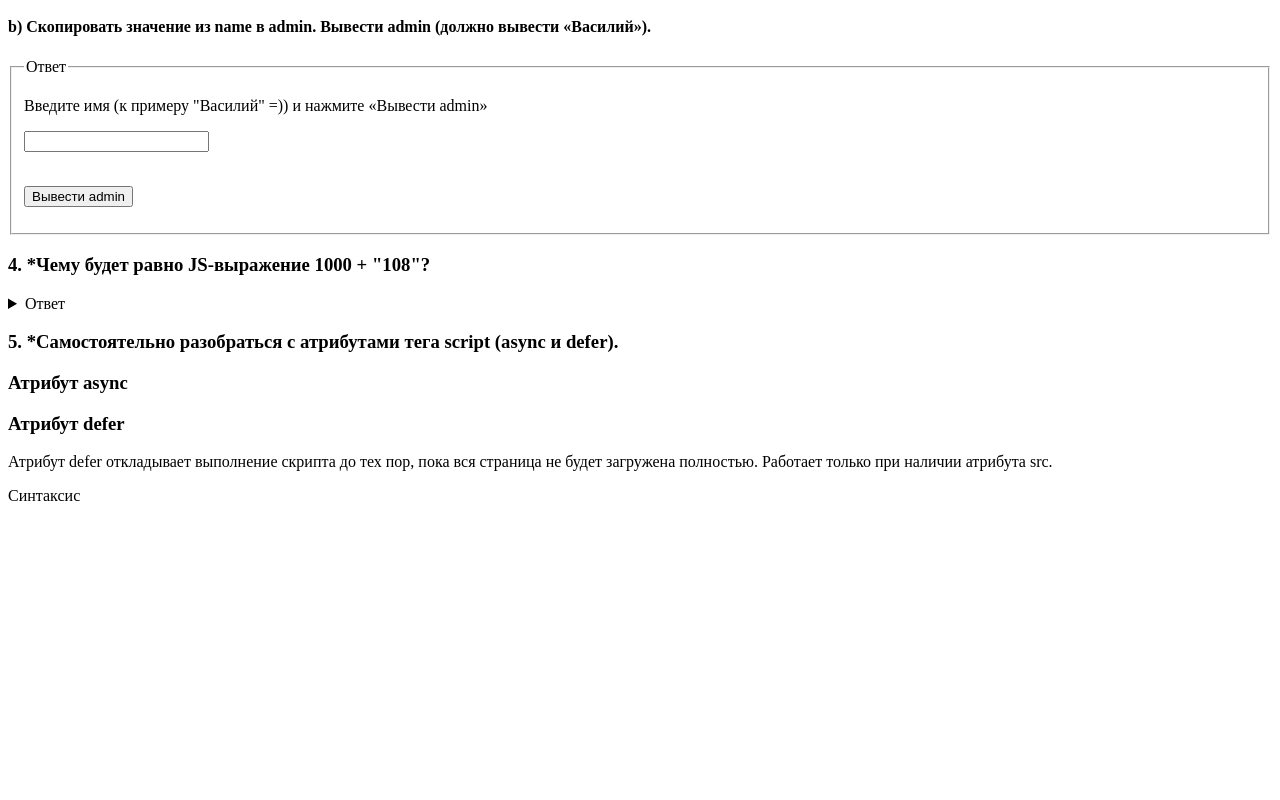
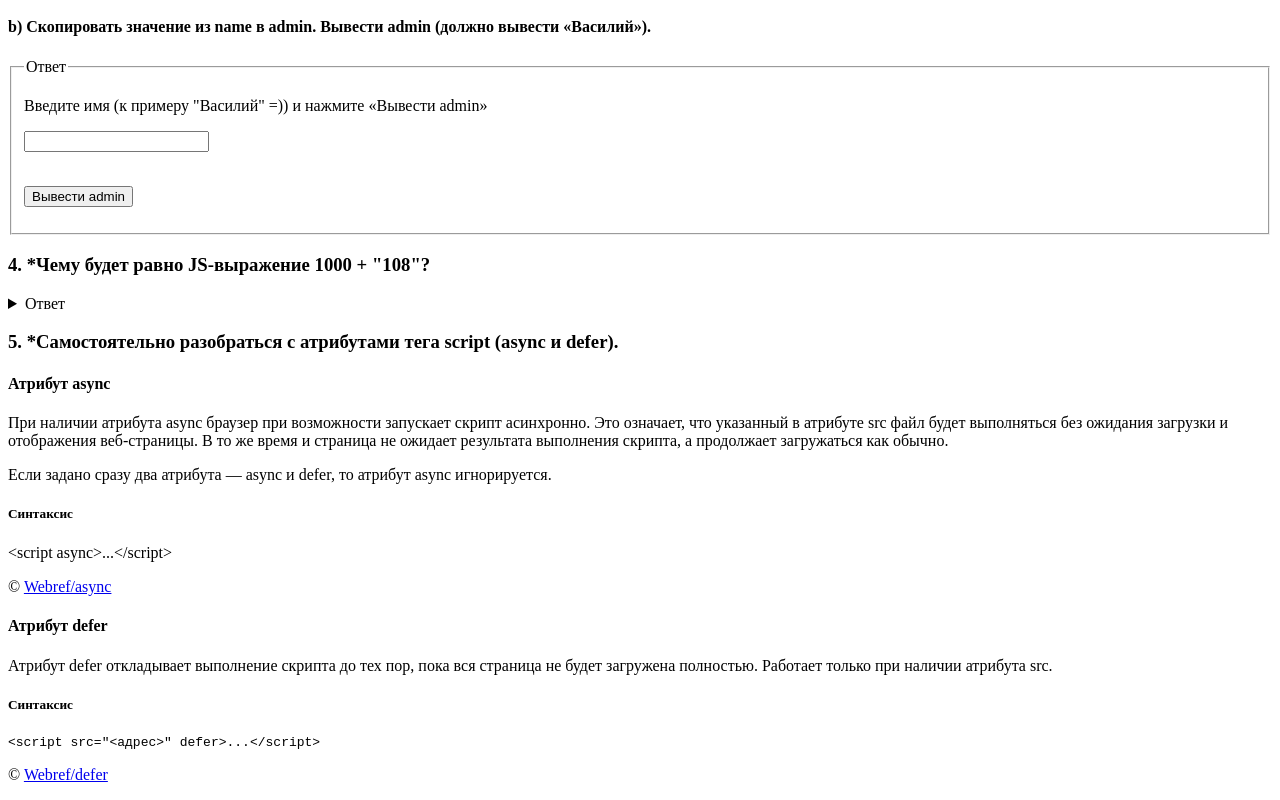
Before and after one commit to Gradax/JSfl, a plain HTML site: page hwLesOneKnigSV.html in a window 1280 px wide. Shown: the part 342-1142 px from the top of the page. Before the commit the page ends 855 px from the top, so only its background shows below. Drawn offline with Linux system fonts and the light colour scheme.

Commit message:
Update hwLesOneKnigSV.html

```diff
--- a/hwLesOneKnigSV.html
+++ b/hwLesOneKnigSV.html
@@ -27,20 +27,13 @@
             <fieldset>
                 <legend>Ответ</legend>
                 <p>Введите температуру в градусах Цельсия и нажмите кнопку &laquo;Пересчитать&raquo;</p>
-                <p><input type="text" id="Celsium"><span>&deg;C</span><br><br>
-                    <span id="answer"></span>
-                </p>
+                <p><input type="text" id="Celsium"><span>&deg;C</span><br><br><span id="answer"></span></p>
                 <p><input type="button" value="Пересчитать" onclick="conversion()"></p>
             </fieldset>
         </form>
-
-
         <h3>2. Работа с переменными.</h3>
-
         <h4>a) Объявить две переменные: admin и name. Записать в name строку «Василий»;</h4>
-
         <h4>b) Скопировать значение из name в admin. Вывести admin (должно вывести «Василий»).</h4>
-
         <form action="#">
             <fieldset>
                 <legend>Ответ</legend>
@@ -54,24 +47,24 @@
         <h3>4. *Чему будет равно JS-выражение 1000 + "108"?</h3>
         <details>
             <summary>Ответ</summary>
-            <p>Предполагаю, что 1000108. <br> Проверка:
+            <p>Предполагаю, что 1000108, поскольку конкатенация имеет больший приоритет. <br> Проверка:
                 <script>
                     var a = 1000 + "108";
                     document.write(a);
                 </script>
             </p>
         </details>
-
         <h3>5. *Самостоятельно разобраться с атрибутами тега script (async и defer).</h3>
-        <h3>Атрибут async</h3>
-
-
-        <h3>Атрибут defer</h3>
+        <h4>Атрибут async</h4>
+        <p>При наличии атрибута async браузер при возможности запускает скрипт асинхронно. Это означает, что указанный в атрибуте src файл будет выполняться без ожидания загрузки и отображения веб-страницы. В то же время и страница не ожидает результата выполнения скрипта, а продолжает загружаться как обычно.</p>
+        <p>Если задано сразу два атрибута — async и defer, то атрибут async игнорируется.</p>
+        <h5>Синтаксис</h5>
+        <span class="source js embedded"><span class="support tag script">&lt;</span><span class="entity tag script">script</span> <span class="entity tag script attribute">async</span><span class="support tag script">&gt;</span>...<span class="support tag script">&lt;/</span><span class="entity tag script">script</span><span class="support tag script">&gt;</span></span>
+        <p> &copy; <a href="https://webref.ru/html/script/async">Webref/async</a></p>
+        <h4>Атрибут defer</h4>
         <p>Атрибут defer откладывает выполнение скрипта до тех пор, пока вся страница не будет загружена полностью. Работает только при наличии атрибута src.</p>
-
-        Синтаксис
-        <script src="<адрес>" defer>
-            ...
-        </script>
+        <h5>Синтаксис</h5>
+        <pre data-trimmed="true" class="rainbow-show"><code data-language="html" class="rainbow rainbow-show"><span class="support tag"><span class="support tag">&lt;</span><span class="support tag-name">script</span></span> <span class="support attribute">src</span><span class="support operator">=</span><span class="string quote">"</span><span class="string value">&lt;адрес&gt;</span><span class="string quote">"</span> defer<span class="support tag close">&gt;</span>...<span class="support tag"><span class="support tag">&lt;</span><span class="support tag special">/</span><span class="support tag-name">script</span></span><span class="support tag close">&gt;</span></code><div class="preloader"><div></div><div></div><div></div><div></div><div></div><div></div><div></div></div></pre>
+        <p> &copy; <a href="https://webref.ru/html/script/defer">Webref/defer</a></p>
     </div>
 </body></html>
```
